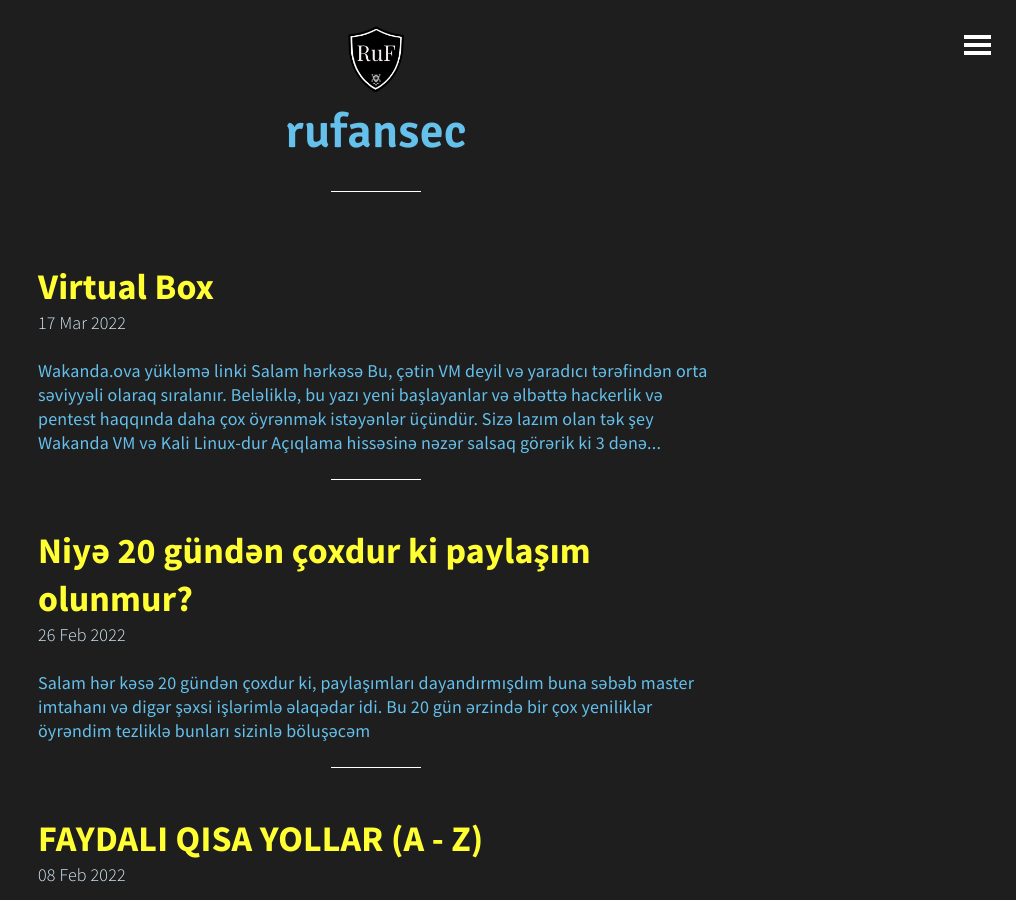
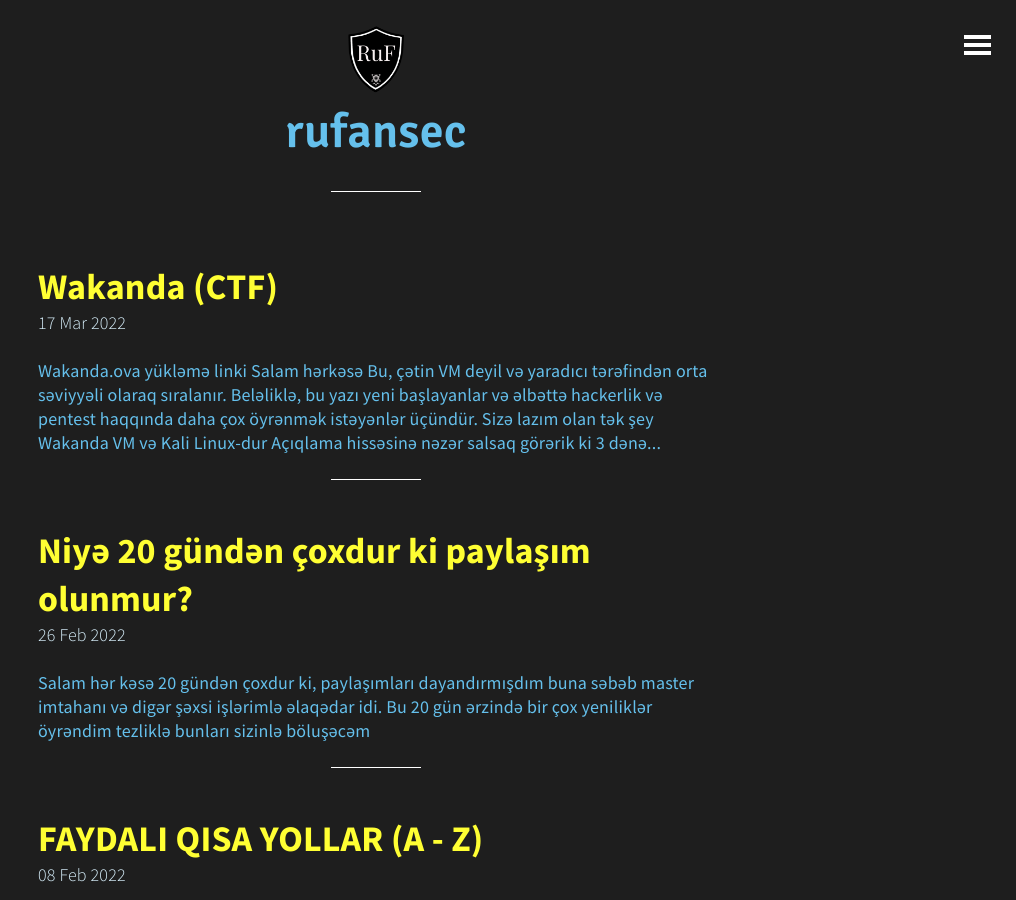
Before and after one commit to Rufan0/blog, a Jekyll site: the page built from index.html, in a window 1280 px wide and 900 px high. Shown: the whole window, without its empty margins (264-1280 px from the left). Built offline with Jekyll 4.4.1, drawn with Linux system fonts in a browser that asks for light colours; the list of posts is cut into pages by our own code.

Commit message:
Update 2022-03-17-wakanda-1.md

```diff
--- a/_posts/2022-03-17-wakanda-1.md
+++ b/_posts/2022-03-17-wakanda-1.md
@@ -1,6 +1,6 @@
 ---
 layout: post
-title: Virtual Box
+title: Wakanda (CTF)
 published: True
 ---
 
```
